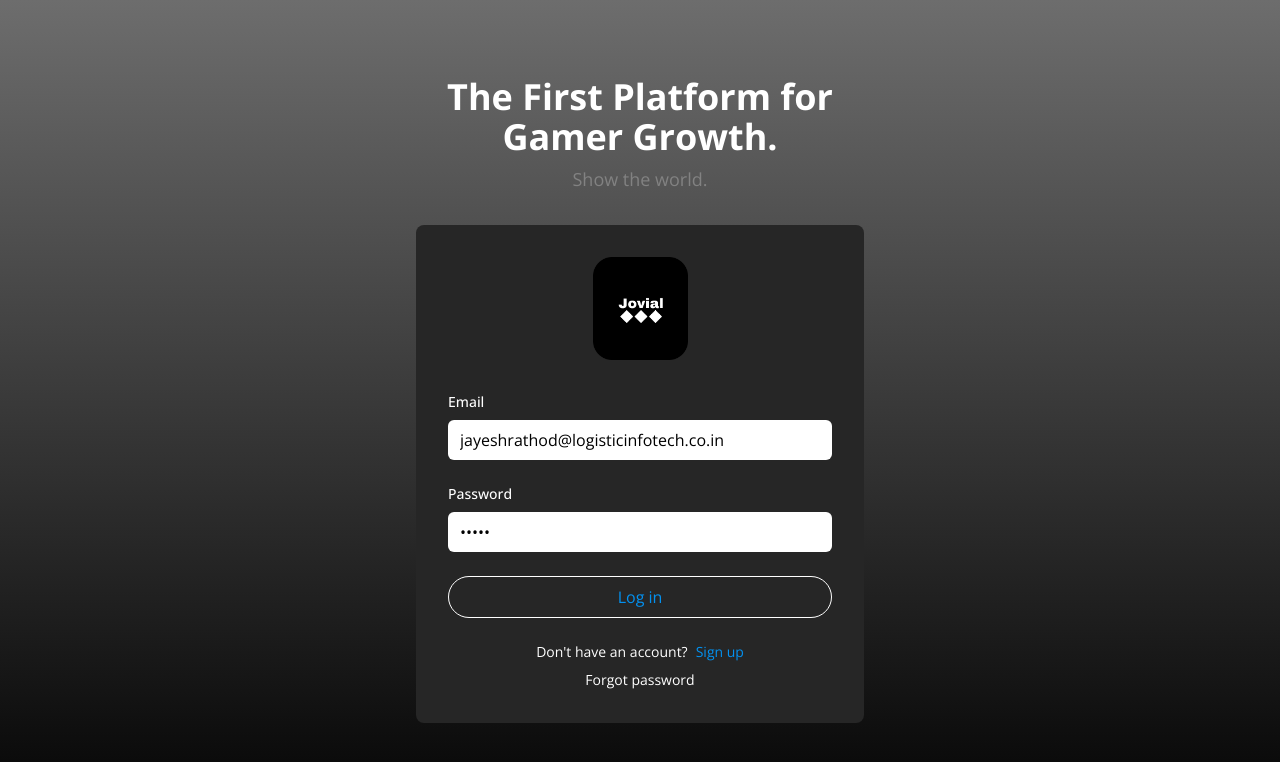
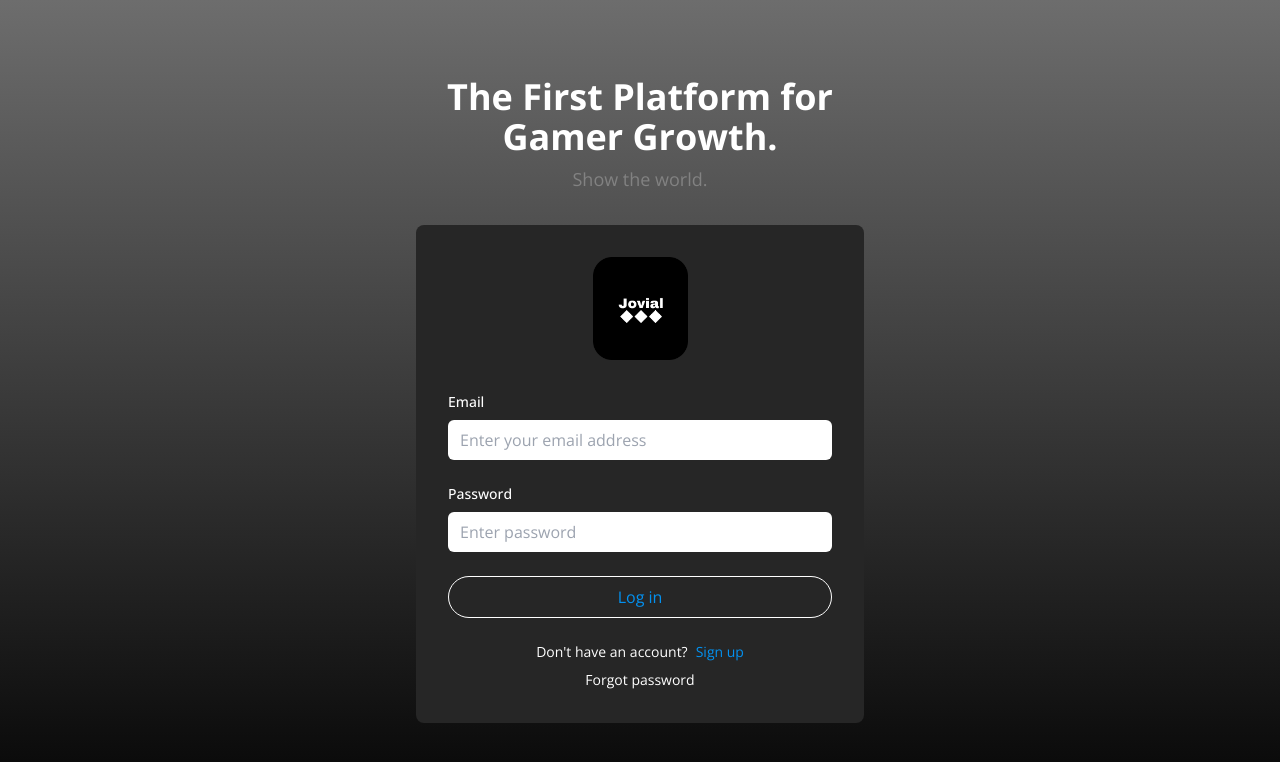
Before and after one commit to mazrullogistic/jovialgaming, a Next.js app: page /login in a window 1280 px wide. Shown: the top 762 px of the page. Built offline with nearby package versions, Linux system fonts and the light colour scheme.

Commit message:
misc changes

```diff
--- a/src/app/(auth)/login/page.js
+++ b/src/app/(auth)/login/page.js
@@ -31,8 +31,8 @@ const LoginPage = () => {
   // Form Config
   const defaultValues = useMemo(
     () => ({
-      email: "jayeshrathod@logisticinfotech.co.in",
-      password: "12345",
+      email: "",
+      password: "",
     }),
     []
   );
```
